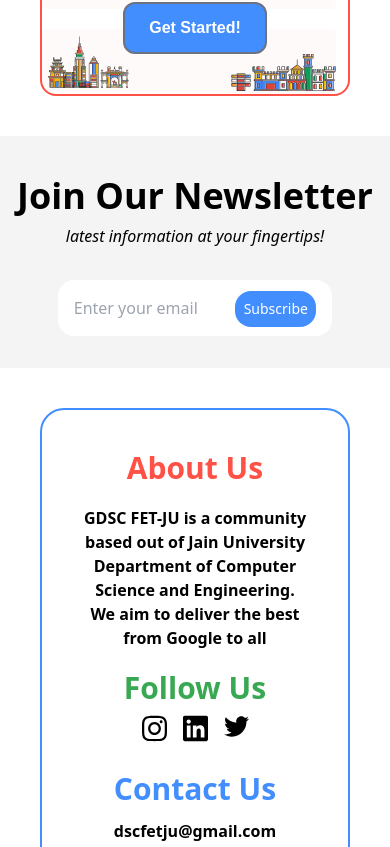
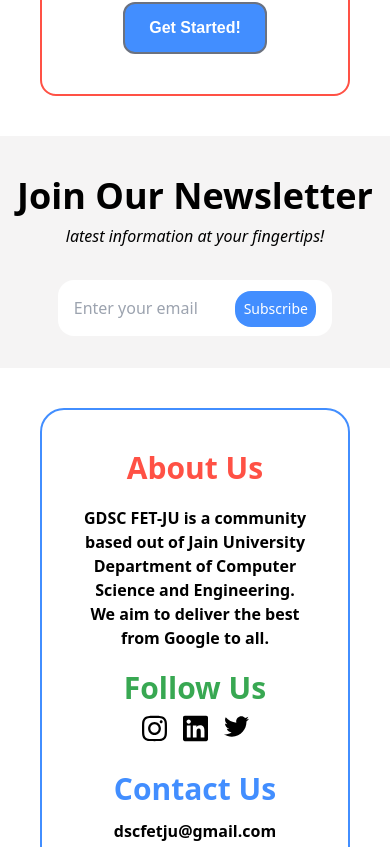
Before and after one commit to gdsc-fetju/gdsc-website, a Next.js app: page / in a window 390 px wide. Shown: the part 2888-3735 px from the top of the page. Built offline with nearby package versions, Linux system fonts and the light colour scheme.

Commit message:
:bug: Fixed the Mobile View Responsive

```diff
--- a/components/Footer.jsx
+++ b/components/Footer.jsx
@@ -10,7 +10,7 @@ function Footer() {
         <p className="font-semibold mb-5">
           GDSC FET-JU is a community based out of Jain University Department of
           Computer Science and Engineering. We aim to deliver the best from
-          Google to all
+          Google to all.
         </p>
       </div>
 
--- a/components/ProjectSection.jsx
+++ b/components/ProjectSection.jsx
@@ -35,6 +35,7 @@ function ProjectSection() {
           #projects {
             background-size: contain;
             background-position: top;
+            background-image: none; /* hide the background image */
           }
         }
       `}</style>
```
